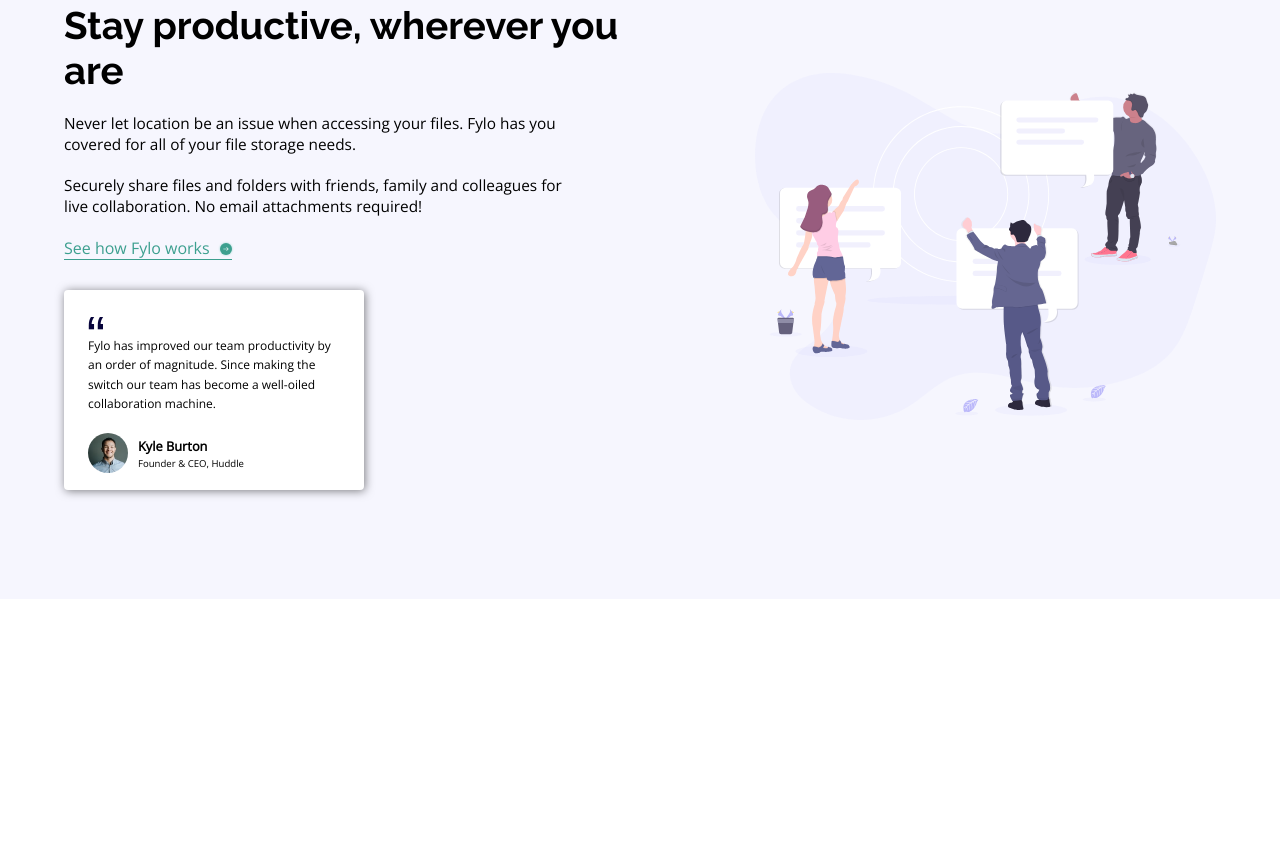
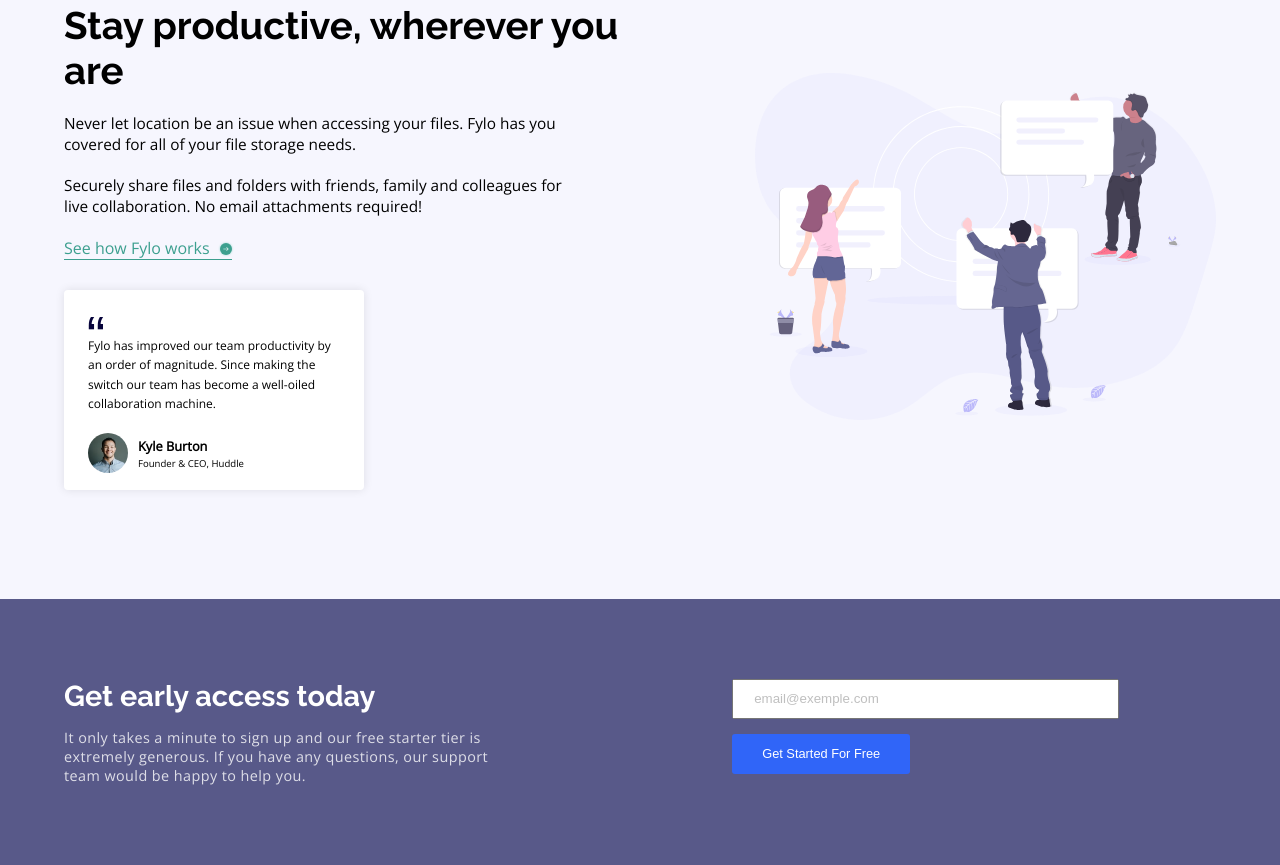
Before and after one commit to kairemerson/fylo-landing-page-with-two-column-layout, a plain HTML site: page index.html in a window 1280 px wide. Shown: the part 1041-1906 px from the top of the page. Before the commit the page ends 1640 px from the top, so only its background shows below. Drawn offline with nearby package versions, Linux system fonts and the light colour scheme.

Commit message:
finalized section early-acces style

```diff
--- a/index.html
+++ b/index.html
@@ -57,25 +57,24 @@
               <span>Founder & CEO, Huddle</span>
             </div>
           </div>
-              </div>
+        </div><!--testimonial-->
         </div>
         <img src="./images/illustration-2.svg" alt="brief">
     </section>
+  </div><!--cont-desc-->
+  <div class="container early-access">
+    <div>
+      <h1>Get early access today</h1>
+      <p>It only takes a minute to sign up and our free starter tier is extremely generous.
+        If you have any questions, our support team would be happy to help you.</p>
     </div>
+    <div>
+      <input type="email" placeholder="email@exemple.com">
+      <button>Get Started For Free</button>
+    </div>
+
+  </div><!--early-access-->
   <!--
-
-
-
-
-
-
-  Get early access today
-
-  It only takes a minute to sign up and our free starter tier is extremely generous.
-  If you have any questions, our support team would be happy to help you.
-
-  Get Started For Free
-
   Phone: +1-543-123-4567
   example@fylo.com
 
--- a/sass/style.scss
+++ b/sass/style.scss
@@ -7,6 +7,29 @@ $neutral-blue: hsl(240, 75%, 98%);
 $neutral-gray: hsl(0, 0%, 75%);
 $primary-font: 'Open Sans';
 $secundary-font: 'Raleway';
+
+@mixin inputStyle {
+    width: 51%;
+    height: 40px;
+    margin-right: 10px;
+    padding-left: 20px;
+    &::-webkit-input-placeholder {
+        color: $neutral-gray;
+    }
+}
+@mixin buttonStyle{
+    height: 40px;
+    padding: 0 60px;
+    background-color: $accent-blue;
+    color: white;
+    border: none;
+    border-radius: 3px;
+    cursor: pointer;
+    transition: .3s;
+    &:hover{
+        opacity: .7;
+    }
+}
 
 *{
     margin: 0;
@@ -56,26 +79,10 @@ nav{
             margin-bottom: 20px;
         }
         input{
-            width: 51%;
-            height: 40px;
-            margin-right: 10px;
-            padding-left: 20px;
+            @include inputStyle();
         }
-        ::-webkit-input-placeholder {
-            color: $neutral-gray;
-         }
         button{
-            height: 40px;
-            padding: 0 60px;
-            background-color: $accent-blue;
-            color: white;
-            border: none;
-            border-radius: 3px;
-            cursor: pointer;
-            transition: .3s;
-            &:hover{
-                opacity: .7;
-            }
+            @include buttonStyle();
         }
     }
     img{
@@ -136,9 +143,9 @@ nav{
             background-color: white;
             padding: 24px;
             border-radius: 4px;
-            -webkit-box-shadow: 1px 1px 10px 0px rgba(0,0,0,0.5);
-            -moz-box-shadow: 1px 1px 10px 0px rgba(0,0,0,0.5);
-            box-shadow: 1px 1px 10px 0px rgba(0,0,0,0.5);
+            -webkit-box-shadow: 1px 1px 20px 0px rgba(0,0,0,0.5);
+            -moz-box-shadow: 1px 1px 20px 0px rgba(0,0,0,0.5);
+            box-shadow: 0px 0px 10px 0px rgba(0,0,0,0.1);
             img{
                 width: 16px;
             }
@@ -175,3 +182,35 @@ nav{
         width: 40%;
     }
 }
+.early-access{
+    background-color: $secundary-colo;
+    display: flex;
+    justify-content: space-between;
+    color: white;
+    padding-top: 80px;
+    padding-bottom: 80px;
+    div{
+        width: 42%;
+        h1{
+            font-size: 1.8em;
+            margin-bottom: 15px;
+        }
+        p{
+            font-size: .9em;
+            width: 92%;
+            opacity: .8;
+            letter-spacing: .03em;
+        }
+    }
+    input{
+        @include inputStyle();
+        width: 80%;
+    }
+    button{
+        @include buttonStyle();
+        font-size: .8em;
+        padding: 0 30px;
+        margin-top: 15px;
+    }
+
+}
```
Also changed, not shown: css/style.css, css/style.min.css, 1 other file. Lines whose indentation alone changed are shown as unchanged.
